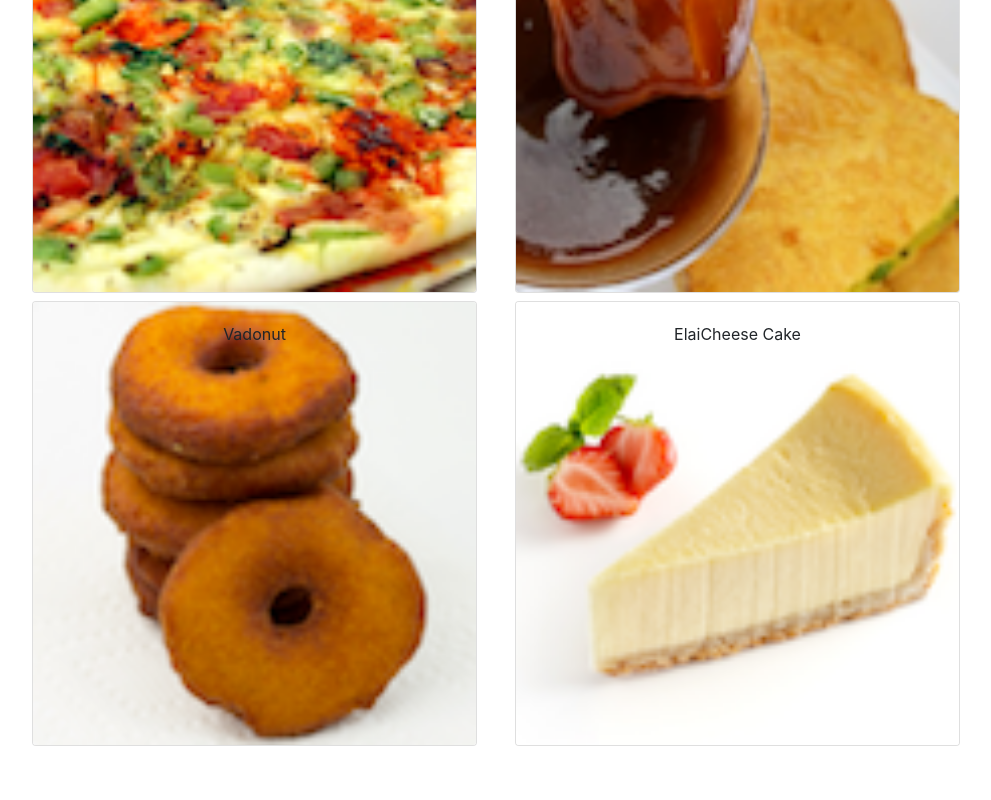
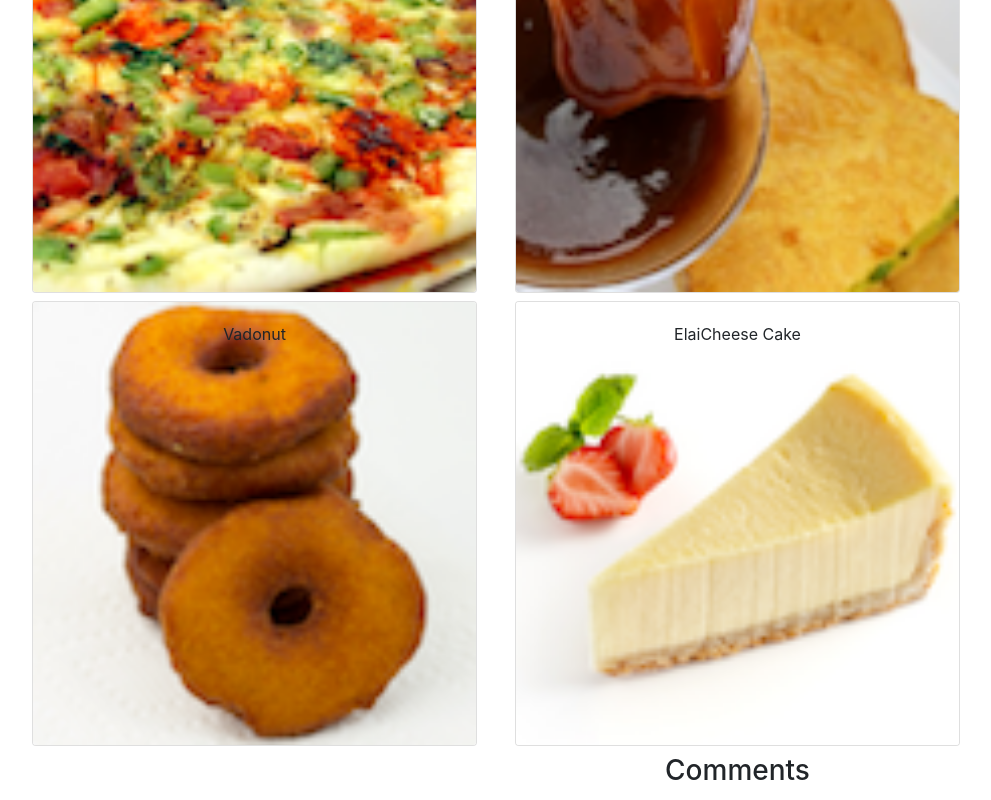
Before and after one commit to cesar18pena/react-confusion, a React (Create React App) app: page / in a window 1280 px wide. Shown: the part 212-1012 px from the top of the page, without its empty margins (57-1048 px from the left). Before the commit the page ends 970 px from the top, so only its background shows below. Built offline with nearby package versions, Linux system fonts and the light colour scheme.

Commit message:
Feat: display comments of the selected dish

```diff
--- a/src/components/DishdetailComponent.js
+++ b/src/components/DishdetailComponent.js
@@ -1,9 +1,7 @@
 import React from 'react';
 import { Card, CardImg, CardText, CardBody, CardTitle } from 'reactstrap';
 
-
 const DishdetailComponent = (props) => {
-
   const { dish } = props;
 
   return (
--- a/src/components/MenuComponent.js
+++ b/src/components/MenuComponent.js
@@ -1,7 +1,6 @@
 import React from 'react';
 import { Card, CardImg, CardImgOverlay, CardTitle } from 'reactstrap';
 import DishdetailComponent from './DishdetailComponent';
-
 class Menu extends React.Component {
 
   constructor(props) {
@@ -33,6 +32,17 @@ class Menu extends React.Component {
         );
     });
 
+    let commentaries = [];
+
+    if(selectedDish) {
+      commentaries = selectedDish.comments.map(commentary => (
+        <div key={commentary.id}>
+          <p>{commentary.comment}</p>
+          <p>---{commentary.author}, {commentary.date}</p>
+        </div>
+      ));
+    }
+
     return (
       <div className="container">
         <div className="row">
@@ -44,6 +54,10 @@ class Menu extends React.Component {
               <DishdetailComponent dish={selectedDish} />
             )}
           </div>
+          <div className="col-12 col-md-5 m-1">
+            <h3>Comments</h3>
+             {commentaries}
+          </div>
         </div>
       </div>
     );
```
